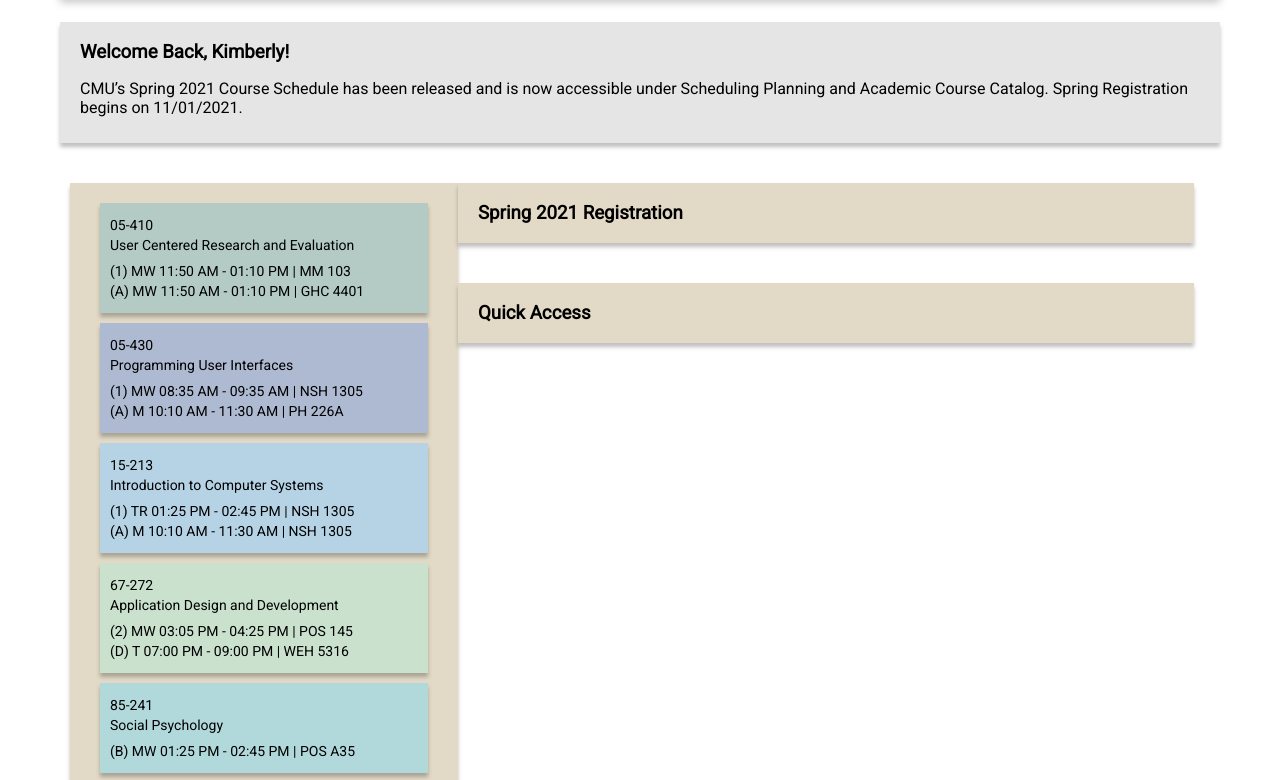
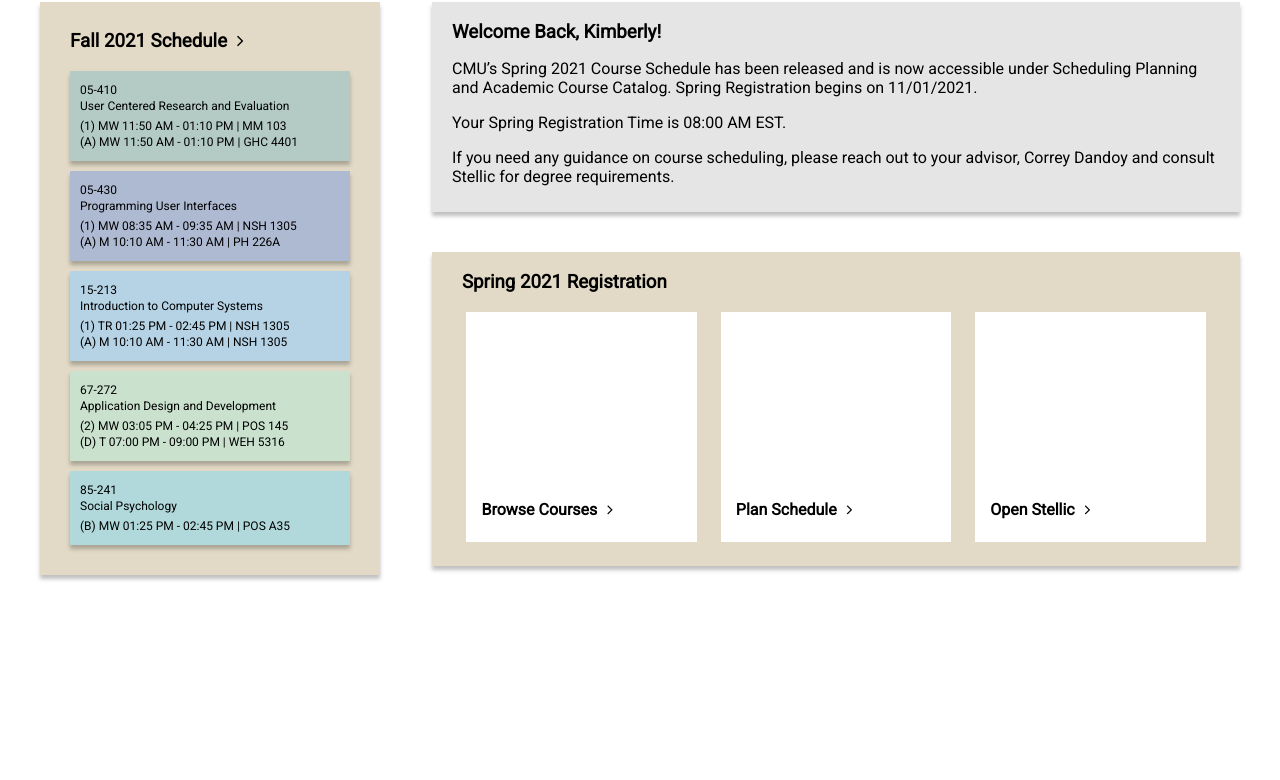
Before and after one commit to kimberlygao/cmu-sio, a plain HTML site: page index.html in a window 1280 px wide. Shown: the part 146-926 px from the top of the page. After the commit the page ends 800 px from the top, so only its background shows below. Drawn offline with Linux system fonts and the light colour scheme.

Commit message:
home page updates

```diff
--- a/index.html
+++ b/index.html
@@ -24,14 +24,10 @@
     </nav>
     <img id="red-line" src="assets/red-tartan.png">
     <div>
-        <div class="gray-box">
+        <div class="home-row">
+            <div class="tan-box" id="current-courses">
+                <h3 id="fall2021">Fall 2021 Schedule<i class="fa fa-angle-right" id="fall2021arrow"></i></h3>
 
-            <h3>Welcome Back, Kimberly!</h3>
-            <p>CMU’s Spring 2021 Course Schedule has been released and is now accessible under Scheduling Planning and Academic Course Catalog.
-                Spring Registration begins on  11/01/2021.</p>
-        </div>
-        <div class="row">
-            <div class="tan-box" id="current-courses">
                 <div class="home-course" id="c05-410">
                     <div class="course-num">
                         <p>05-410</p>
@@ -81,15 +77,32 @@
                         <p>(B) MW 01:25 PM - 02:45 PM | POS A35</p>
                     </div>
                 </div>
+            </div>
+            <div class="home-right">
+                <div class="gray-box course-right">
+                    <h3>Welcome Back, Kimberly!</h3>
+                    <p>CMU’s Spring 2021 Course Schedule has been released and is now accessible under Scheduling Planning and Academic Course Catalog.
+                        Spring Registration begins on 11/01/2021.</p>
+                    <p>Your Spring Registration Time is 08:00 AM EST.</p>
+                    <p>If you need any guidance on course scheduling, please reach out to your advisor, Correy Dandoy and consult Stellic for degree requirements.</p>
+                </div>
+                <div class="tan-box course-right">
+                    <h3 id="spring2021">Spring 2021 Registration</h3>
+                    <div class="center">
+                        <div class="white-box">
+                            <h4>Browse Courses<i class="fa fa-angle-right" id="fall2021arrow"></i></h4>
+                        </div>
+                        <div class="white-box">
+                            <h4>Plan Schedule<i class="fa fa-angle-right" id="fall2021arrow"></i></h4>
+                        </div>
+                        <div class="white-box">
+                            <h4>Open Stellic<i class="fa fa-angle-right" id="fall2021arrow"></i></h4>
+                        </div>
+                    </div>
 
-                <h3>Fall 2021 Schedule<i class="fa fa-angle-right"></i></h3>
+                </div>
             </div>
-            <div class="tan-box course-right">
-                <h3>Spring 2021 Registration</h3>
-            </div>
-            <div class="tan-box course-right">
-                <h3>Quick Access</h3>
-            </div>
+
         </div>
     </div>
 </body>
--- a/styles.css
+++ b/styles.css
@@ -1,12 +1,12 @@
 body {
-    margin: 40px 60px;
+    margin: 20px 40px;
     font-family: 'Roboto', sans-serif;}
 
 .tan-box {
-        margin: 20px 0px;
-        background: #E2DAC6;
-        box-shadow: 0px 4px 4px rgba(0, 0, 0, 0.25);
-        padding: 10px 20px;
+    margin: 20px 0px;
+    background: #E2DAC6;
+    box-shadow: 0px 4px 4px rgba(0, 0, 0, 0.25);
+    padding: 10px 20px;
 }
 
 .gray-box {
@@ -15,6 +15,9 @@ body {
     box-shadow: 0px 4px 4px rgba(0, 0, 0, 0.25);
      padding: 10px 20px;
 }
+
+
+
 
 .title {
     text-align: center;
@@ -75,10 +78,11 @@ nav a:link {
 
 /* HOME PAGE */
 
-.row {
+.home-row {
     width: 100%;
     margin: 0px;
 }
+
 .home-course {
     box-shadow: 0px 4px 4px rgba(0, 0, 0, 0.25);
     padding: 10px;
@@ -86,17 +90,23 @@ nav a:link {
 }
 
 .course-right {
-    width: 60%;
-    float: left;
+    width: 64%;
+    float: right;
 }
 
 #current-courses {
     float: left;
-    width: 30%;
+    width: 25%;
+    padding: 20px;
+}
+
+#current-courses p{
+    margin: 2px 0px;
+    font-size: 12px;
 }
 
 .course-num {
-    margin-bottom: 10px;
+    margin-bottom: 6px;
 }
 
 #c05-410{
@@ -118,6 +128,40 @@ nav a:link {
 #c85-241{
     background: #B1D8DA;
 }
+
+#fall2021 {
+    margin: 0px 10px;
+}
+
+#fall2021arrow {
+    margin: 10px;
+    font-weight: 300;
+}
+
+#spring2021 {
+    margin-left: 10px;
+}
+
+.white-box {
+    background-color: white;
+    position: relative;
+    width: 30%;
+    height: 0;
+    padding-bottom: 30%;
+    display: inline-block;
+    margin: 10px;
+    text-align: left;
+}
+
+.white-box h4 {
+    position: absolute;
+    bottom: 0;
+    margin: 15px;
+    font-size: 16px;
+}
+
+
+
 
 
 /* CATALOG PAGE */
```
